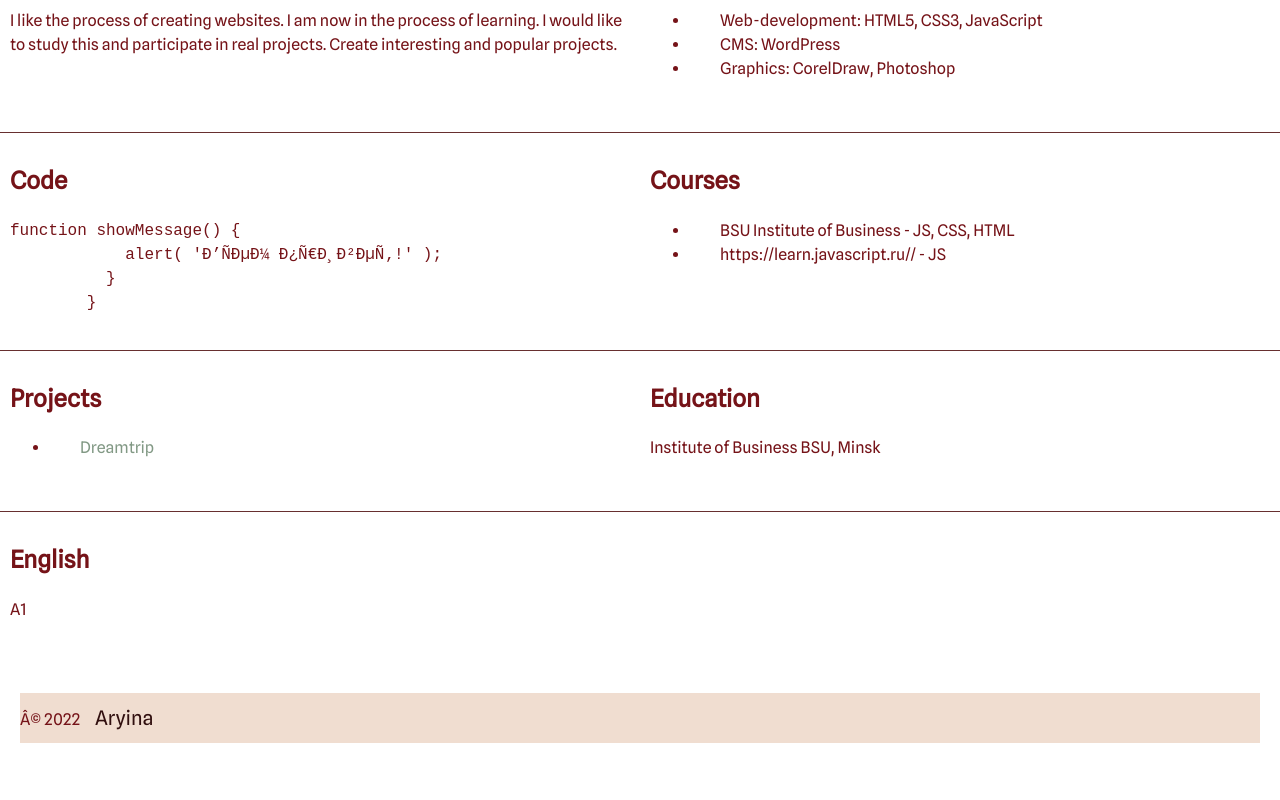
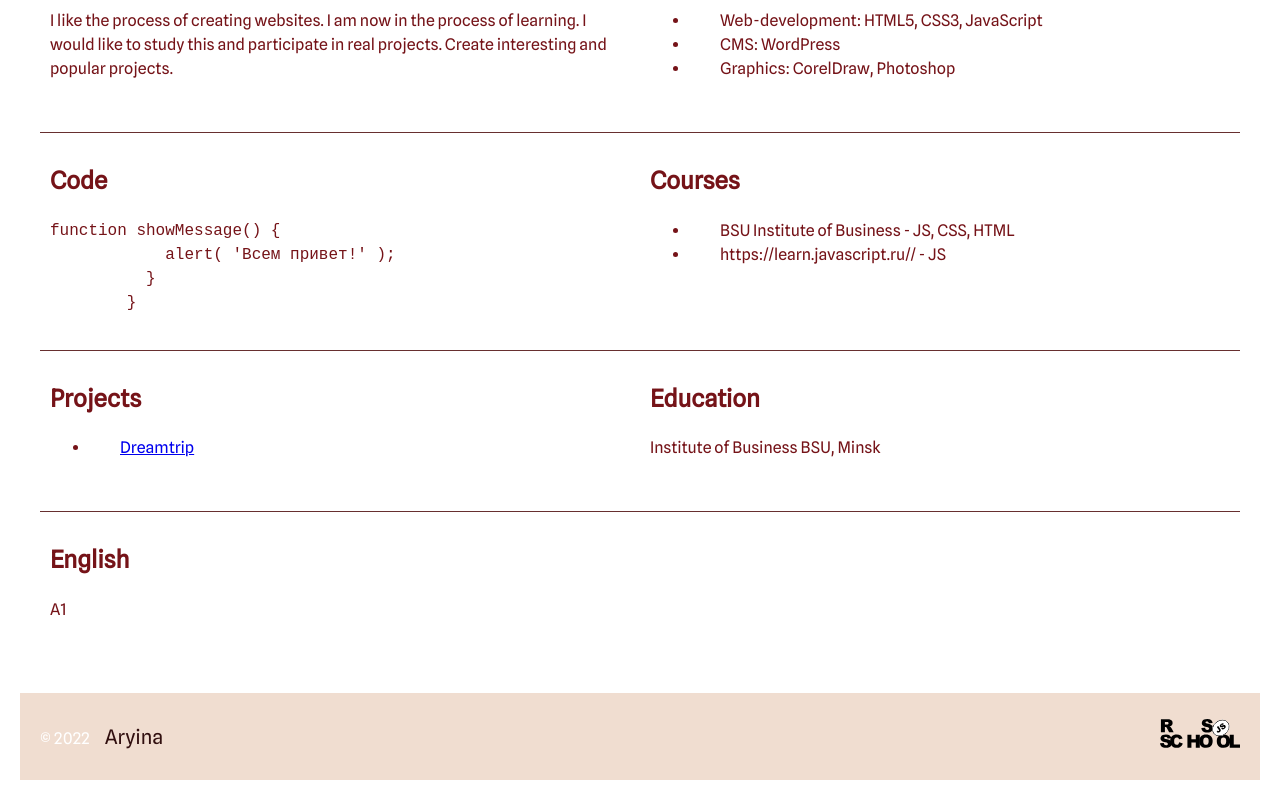
Before and after one commit to Aryina/rsschool-cv, a plain HTML site: page index.html in a window 1280 px wide. Shown: the part 467-1267 px from the top of the page. Before the commit the page ends 1230 px from the top, so only its background shows below. Drawn offline with Linux system fonts and the light colour scheme.

Commit message:
docs: add final cv3

```diff
--- a/index.html
+++ b/index.html
@@ -1,6 +1,7 @@
 <!DOCTYPE html>
+<html lang="en">
 <head>
-    <meta charset="UTF=8">
+    <meta charset="UTF-8">
     <title>Portfolio</title>
     <link rel="stylesheet" href="style.css">
     <link rel="icon" href="assets/img/favicon.ico">
@@ -29,7 +30,7 @@
     <main class="main">
         <div class="container main-container">
             <section class="section section-profile" id="profile">
-                <img src="./assets/img/image.jpg" alt="" class="section-profile-logo">
+                <img src="./assets/img/image.jpg" alt="foto" class="section-profile-logo">
                 <div class="section-profile-title">
                   <h1 class="section-title main-title">Aryina</h1>
                   <h3 class="section-subtitle">Junior Front-End Developer</h3>
@@ -109,9 +110,10 @@
         </div>
     </main>
     <footer class="footer">
-<div class="contaner footer-contaner">
+<div class="container footer-container">
     <div>© 2022 <a href="https://github.com/Aryina" class="github nav-link">Aryina</a></div>
-    <a href="https://rs.school/js/" class="rss"></a>
+    <a href="https://rs.school/js/"><img src="assets/svg/rss.svg" width="80"
+      height="80" alt="Rsschool"></a>
 </div>
     </footer>
   </body>
--- a/style.css
+++ b/style.css
@@ -33,6 +33,7 @@
     display: flex;
     flex-wrap: wrap;
     justify-content: space-between;
+    margin: 0 40px 0 40px;
   }
   .section {
     width: 50%;
@@ -88,8 +89,6 @@
 html {
     scroll-behavior: smooth;
   }
-
-
   .link {
     text-decoration: none;
     color: #829985;
@@ -117,7 +116,6 @@ html {
     padding-bottom: 35px;
     border-bottom: 1px solid #672f2f;
   }
-
   .section-contacts,
   .section-english {
     border-bottom: 0;
@@ -137,13 +135,14 @@ html {
     padding: 0;
     margin: 0;
   }
+  .footer-container {
+    display: flex;
+    justify-content: space-between;
+    align-items: center;
+    margin: 0 20px 0 20px;
+    color: #fff;
+  }
 
-.rss {
-    width: 121px;
-    height: 45px;
-    background-image: url(./assets/svg/rss.svg);
-    background-size: contain;
-    background-repeat: no-repeat;
 }
 .section-item a {
     color: #829985;
@@ -165,10 +164,7 @@ html {
     left: 0px;
     width: 10px;
     height: 10px;
-
   }
-
-
   .section {
     width: 50%;
   }
```
Also changed, not shown: assets/svg/rss.svg (added), 1 other file.
